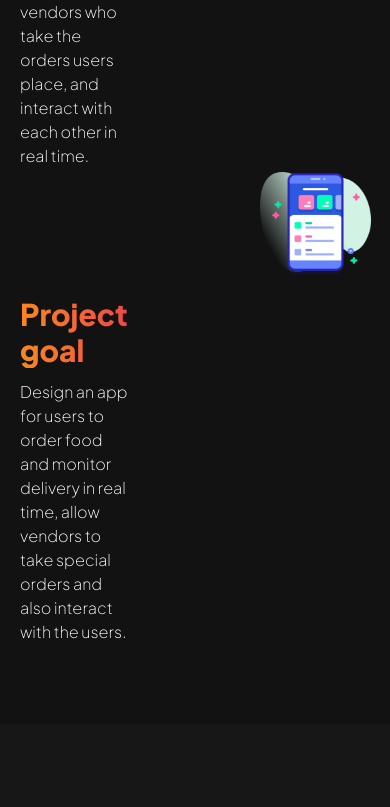
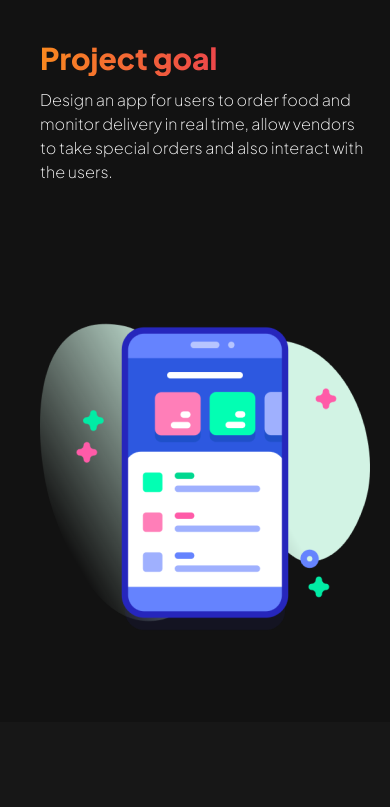
Before and after one commit to VirtuousTechies/musa-daniel, a React (Vite) app in the folder musa-daniel/: page /works/foodApp in a window 390 px wide. Shown: the part 1868-2675 px from the top of the page. Built offline with nearby package versions, Linux system fonts and the light colour scheme.

Commit message:
Made the about section in the food app body responsive for all break points

```diff
--- a/musa-daniel/src/Components/FoodAppBody.jsx
+++ b/musa-daniel/src/Components/FoodAppBody.jsx
@@ -59,9 +59,9 @@ export default function FoodAppBody() {
             </section>
        </section>
         <section className='flex md:justify-center md:items-center w-full bg-[#121212] py-20'>
-            <section className='flex flex-col space-y-20 md:items-start w-[90%] md:w-[80%]'>
+            <section className='flex flex-col space-y-20 pl-5 md:pl-0 md:items-start w-[90%] md:w-[80%]'>
                 <FoodHeader />
-                <section className='grid grid-cols-2 gap-32 w-full mx-5 md:mx-0'>
+                <section className='grid grid-cols-1 lg:grid-cols-2 gap-32 w-full mx-5 md:mx-0'>
                     {foodAppData.about.map((item => <div key={item.heading} className='flex flex-col
                     space-y-3 justify-start items-start'>
                         <h2 className='bg-gradient-to-l font-four text-3xl md:text-4xl font-extrabold
@@ -69,7 +69,7 @@ export default function FoodAppBody() {
                         <p className='font-four font-extralight text-white text-base
                         md:w-[24rem]'>{item.text}</p>
                     </div>))}
-                    <img src={foodAbout} alt="about" className='-mt-32' />
+                    <img src={foodAbout} alt="about" className='lg:-mt-32' />
                 </section>
             </section>
         </section>
```
